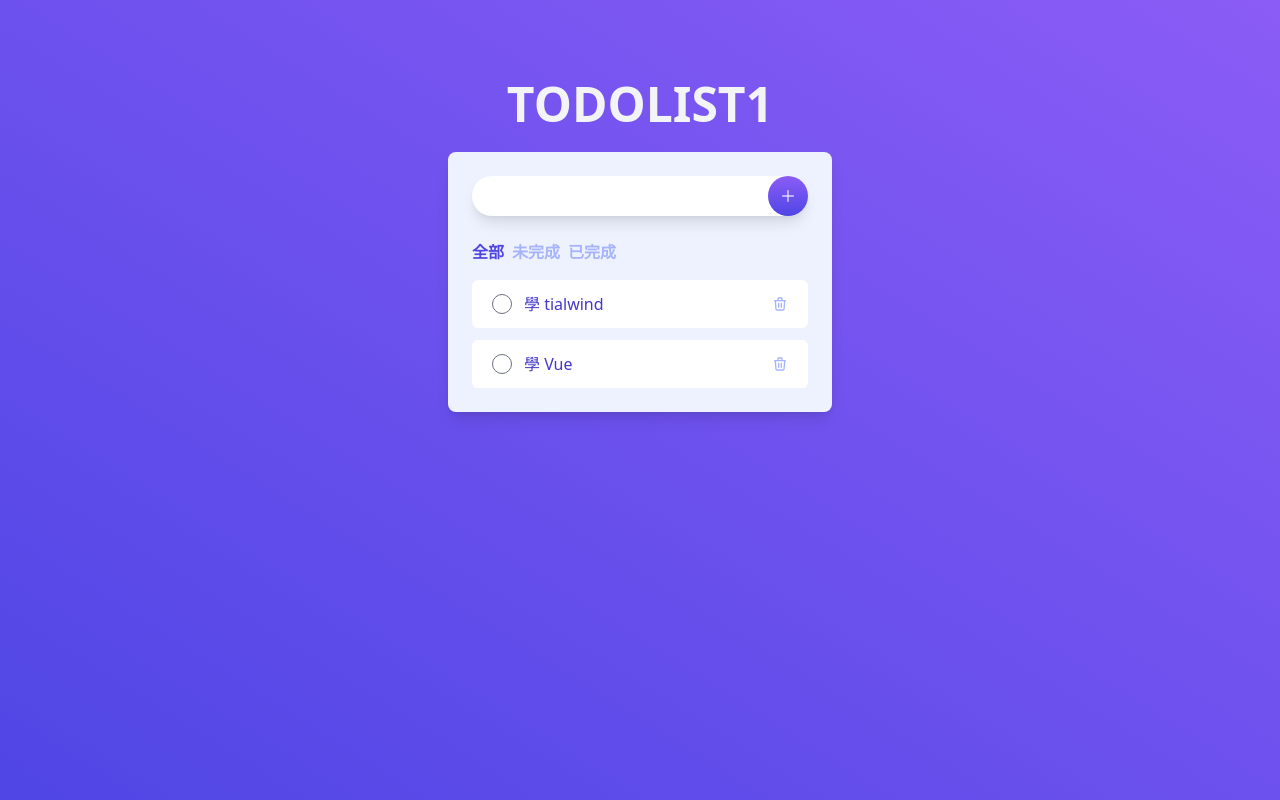
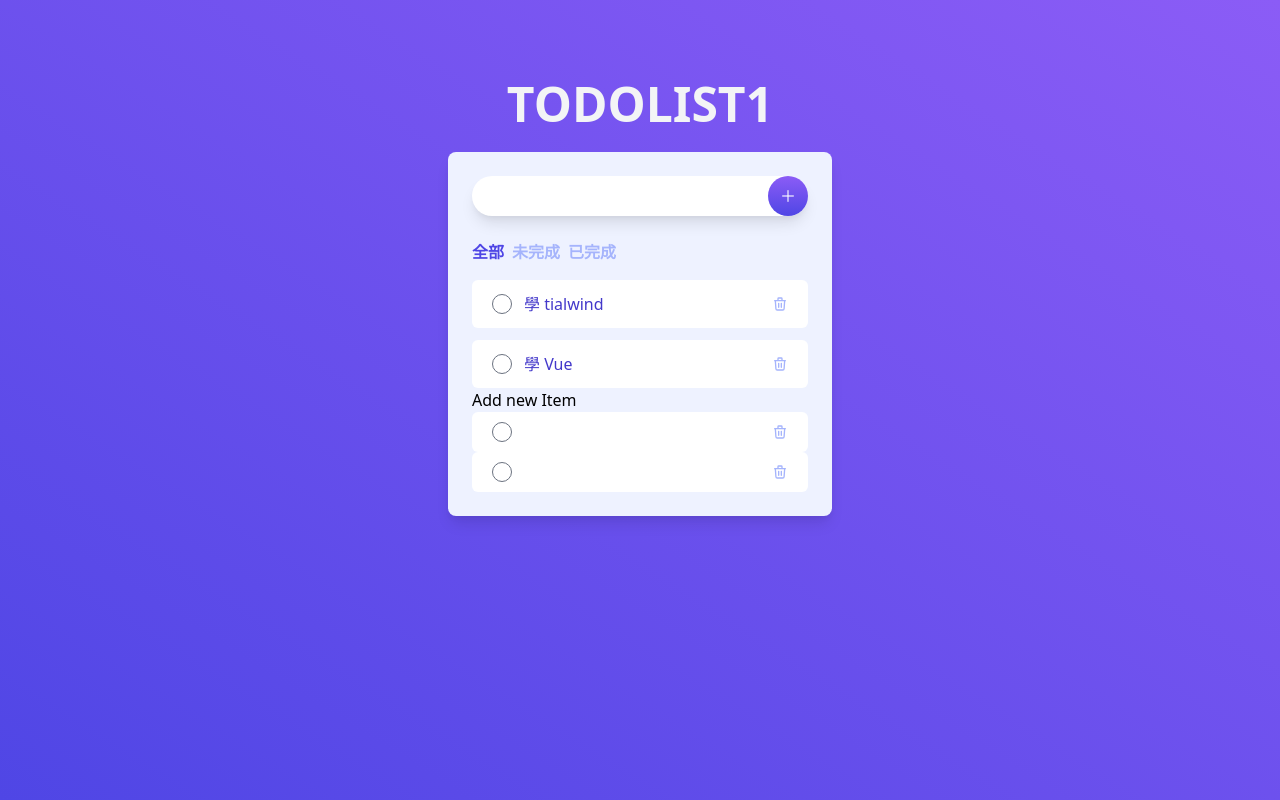
Before and after one commit to Rikkubook/vue3_todolist, a Vue app: page / in a window 1280 px wide. Built offline with nearby package versions, Linux system fonts and the light colour scheme.

Commit message:
[fade bug]

```diff
--- a/src/App.vue
+++ b/src/App.vue
@@ -7,7 +7,8 @@
         <TodoInput @add-todo="addTodo"/>
         <!-- 不可以 @add-todo="addTodo()" 這樣會沒帶到參數 -->
         <TodoFilter class="mt-6"/>
-        <ul  class="mt-4 space-y-3">
+
+        <transition-group name="fade" class="mt-4 space-y-3" tag="ul" mode="out-in">
           <TodoItem
             v-for="todoItem in todos"
             v-bind="todoItem"
@@ -15,8 +16,41 @@
             @delect-todo="delectTodo"
             @update-todo="updateTodo"
           />
+
           <!-- :todoItem="todoItem" props 同 v-bind:todoItem="todoItem"-->
-        </ul>
+        </transition-group>
+
+        <div>
+          <button @click="add">Add new Item</button>
+        </div>
+        <transition-group name="fade" mode="out-in"  tag="ul">
+          <li v-for="todoItem in todos" :key="todoItem" class="bg-white rounded-md flex justify-between">
+            <div class="flex items-center px-5 py-2">
+              <input type="checkbox" class="mr-2 text-indigo-600 rounded-full w-5 h-5" :checked="isDone" @change="updateState">
+              <!-- 不可以 @change="UpdateState()" 這樣會沒帶到參數 -->
+              <div
+                v-if="!isEditing"
+                class="p-1 text-indigo-700"
+                :class="isDone? 'line-through':''"
+                @dblclick="editTodo"
+              >
+                {{ content }}
+              </div>
+              <input
+                v-else
+                type="text"
+                class="p-1 border-none focus:ring-indigo-500 rounded-sm text-indigo-600"
+                v-model="contentChange"
+                @keyup.enter="updateTodo"
+              >
+            </div>
+            <button class="px-5 py-3 text-indigo-300 hover:text-pink-700" @click="delectTodo">
+              <svg xmlns="http://www.w3.org/2000/svg" class="h-4 w-4 stroke-current" fill="none" viewBox="0 0 24 24" stroke="currentColor">
+                <path stroke-linecap="round" stroke-linejoin="round" stroke-width="2" d="M19 7l-.867 12.142A2 2 0 0116.138 21H7.862a2 2 0 01-1.995-1.858L5 7m5 4v6m4-6v6m1-10V4a1 1 0 00-1-1h-4a1 1 0 00-1 1v3M4 7h16" />
+              </svg>
+            </button>
+          </li>
+        </transition-group>
       </div>
     </div>
 </template>
@@ -48,12 +82,21 @@ export default {
         isDone: false
       }
     ])
+    const items= ref([])
 
     const addTodo = newTodoText => {
       console.log(newTodoText)
       todos.value.push({
         id: Date.now(),
         content: newTodoText,
+        isDone: false
+      })
+    }
+
+  	const add = () => {
+      todos.value.push({
+        id: Date.now(),
+        content: 'erewr',
         isDone: false
       })
     }
@@ -85,7 +128,31 @@ export default {
       }
     }
 
-    return {todos, addTodo, upDateState, delectTodo, updateTodo}
+    return { items, todos, addTodo, upDateState, delectTodo, updateTodo, add}
   }
 }
 </script>
+
+<style>
+.fade-enter {
+  opacity:0;
+}
+
+.fade-enter-active{
+  animation: fadein 1s;
+}
+
+.fade-leave {
+  opacity:1;
+}
+
+.fade-leave-active {
+  animation: fadein 1s reverse;
+}
+
+
+@keyframes fadein {
+  from {opacity: 0;}
+  to   {opacity: 1;}
+}
+</style>
```
Also changed, not shown: src/components/TodoItem.vue (line endings or trailing spaces).
